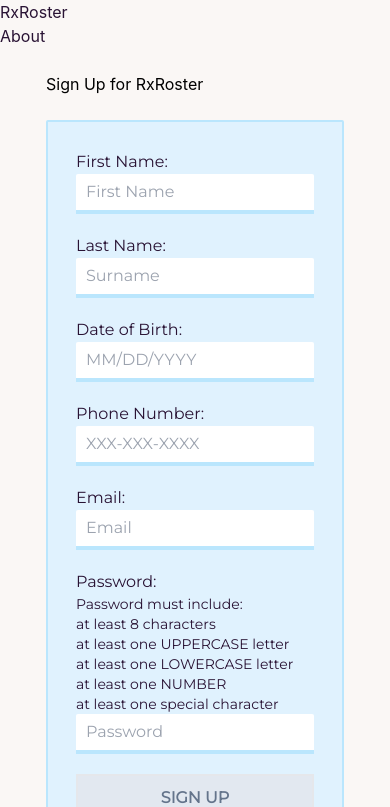
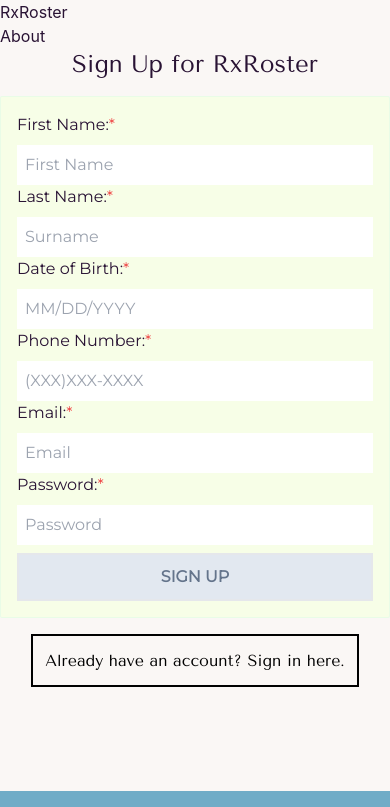
Before and after one commit to rose-codes/rx-roster-front-end, a Next.js app: page /register in a window 390 px wide. Shown: the top 807 px of the page. Built offline with nearby package versions, Linux system fonts and the light colour scheme; no server answers.

Commit message:
Added responsive styling to login and register

```diff
--- a/src/pages/index.js
+++ b/src/pages/index.js
@@ -6,16 +6,21 @@
 import AuthFormStyles from "../styles/authForms.module.css";
 import { useEffect } from "react";
 import { useRouter } from "next/router";
+import Footer from "../components/shared/Footer";
+import PhoneInput from "react-phone-number-input/react-hook-form-input";
 
 const LoginPage = () => {
   const { login } = useLogin();
   const router = useRouter();
-  const { dispatch, user } = useAuthContext();
+  const { user } = useAuthContext();
   const {
     register,
     handleSubmit,
     formState: { errors, isValid },
+    setError,
+    clearErrors,
     reset,
+    control,
   } = useForm({
     defaultValues: {
       email: "",
@@ -31,23 +36,22 @@
     if (user) {
       router.push("/dashboard");
     }
-  }, [dispatch, user]);
+  }, [user]);
 
   return (
-    <>
+    <div>
       <NavBar />
-      <div className={AuthFormStyles.page_container}>
-        <div className={AuthFormStyles.content_container}>
-          <div className={AuthFormStyles.form_content_container}>
-            <div className={AuthFormStyles.title_container}>
-              <h1 className={AuthFormStyles.form_heading}>
+      <div className="flex flex-col items-center justify-center">
+        <h1 className="text-2xl sm:text-3xl mb-4 sm:mb-8 font-display">
           Log In to RxRoster
         </h1>
-            </div>
-            <div className={AuthFormStyles.form_container}>
+        <div className="w-[min(100%,35rem)] bg-lime-50 p-4 border border-green-100/50 rounded-sm mb-4 sm:mb-8 font-body">
           <form onSubmit={handleSubmit(onSubmit)}>
             <div className={AuthFormStyles.input_group}>
-                  <label>Email</label>
+              <label className="mb-1 sm:mb-2 text-base sm:text-lg">
+                <span>Email</span>
+                <span className="text-red-500">*</span>
+              </label>
               <input
                 type="email"
                 {...register("email", {
@@ -68,7 +72,11 @@
               </small>
             </div>
             <div className={AuthFormStyles.input_group}>
-                  <label>Password</label>
+              <label className="mb-1 sm:mb-2 text-base sm:text-lg">
+                <span></span>
+                Password
+                <span className="text-red-500">*</span>
+              </label>
               <input
                 type="password"
                 {...register("password", {
@@ -84,6 +92,7 @@
                 {errors?.password && errors.password.message}
               </small>
             </div>
+
             <button
               type="submit"
               className={AuthFormStyles.submit_button}
@@ -93,9 +102,11 @@
             </button>
           </form>
         </div>
-            <div className={AuthFormStyles.extra_text}>
-              <div>Don't have an account? Click below to sign up!</div>
+
+        <div className="mb-2 sm:mb-3">
+          Don't have an account? Click below to sign up!
         </div>
+
         <div className={AuthFormStyles.auth_redirect}>
           <div className={AuthFormStyles.auth_redirect_content}>
             <Link href="/register" className={AuthFormStyles.auth_link}>
@@ -104,9 +115,8 @@
           </div>
         </div>
       </div>
+      <Footer />
     </div>
-      </div>
-    </>
   );
 };
 
--- a/src/pages/register/index.js
+++ b/src/pages/register/index.js
@@ -3,13 +3,19 @@
 import { useSignUp } from "../../hooks/useSignup";
 import AuthFormStyles from "../../styles/authForms.module.css";
 import NavBar from "../../components/shared/NavBar";
+import { useState } from "react";
+import PhoneInput from "react-phone-number-input/react-hook-form-input";
+import Footer from "../../components/shared/Footer";
 
 const RegisterPage = () => {
+  const [passFieldFocus, setPassFieldFocus] = useState(false);
   const {
     register,
     handleSubmit,
     formState: { errors, isValid },
+    getFieldState,
     reset,
+    control,
   } = useForm({
     defaultValues: {
       firstName: "",
@@ -52,16 +58,18 @@
   return (
     <>
       <NavBar />
-      <div className={AuthFormStyles.page_container}>
-        <div className={AuthFormStyles.content_container}>
-          <div className={AuthFormStyles.form_content_container}>
-            <div className={AuthFormStyles.title_container}>
-              <h1 className="py-3 my-3 text-black">Sign Up for RxRoster</h1>
-            </div>
-            <div className={AuthFormStyles.form_container}>
+      <div className="flex flex-col items-center justify-center mb-14 sm:mb-16 ">
+        <h1 className="text-2xl sm:text-3xl mb-4 sm:mb-8 font-display">
+          Sign Up for RxRoster
+        </h1>
+
+        <div className="w-[min(100%,40rem)] bg-lime-50 p-4 border border-green-100/50 rounded-sm mb-4 sm:mb-8 font-body">
           <form onSubmit={handleSubmit(onSubmit)}>
-                <div className={AuthFormStyles.input_group}>
-                  <label>First Name:</label>
+            <div className="flex flex-col gap-2 sm:gap-4 sm:mb-2">
+              <label className="text-base sm:text-lg">
+                <span>First Name:</span>
+                <span className="text-red-500">*</span>
+              </label>
               <input
                 type="text"
                 {...register("firstName", {
@@ -71,12 +79,17 @@
                   },
                 })}
                 placeholder="First Name"
-                    className={AuthFormStyles.input_field}
+                className="p-2"
               ></input>
             </div>
-                <div className={AuthFormStyles.input_group}>
-                  <label>Last Name:</label>
+
+            <div className="flex flex-col gap-2 sm:gap-4 sm:mb-2">
+              <label>
+                <span>Last Name:</span>
+                <span className="text-red-500">*</span>
+              </label>
               <input
+                className="p-2"
                 type="text"
                 {...register("surname", {
                   required: {
@@ -85,12 +98,15 @@
                   },
                 })}
                 placeholder="Surname"
-                    className={AuthFormStyles.input_field}
               ></input>
             </div>
-                <div className={AuthFormStyles.input_group}>
-                  <label>Date of Birth:</label>
+            <div className="flex flex-col gap-2 sm:gap-4 sm:mb-2">
+              <label>
+                <span>Date of Birth:</span>
+                <span className="text-red-500">*</span>
+              </label>
               <input
+                className="p-2"
                 type="text"
                 {...register("dateOfBirth", {
                   // required: {
@@ -104,21 +120,30 @@
                 })}
                 // @todo: verify date format
                 placeholder="MM/DD/YYYY"
-                    className={AuthFormStyles.input_field}
               ></input>
             </div>
-                <div className={AuthFormStyles.input_group}>
-                  <label>Phone Number:</label>
+            <div className="flex flex-col gap-2 sm:gap-4 sm:mb-2">
+              <label>
+                <span>Phone Number:</span>
+                <span className="text-red-500">*</span>
+              </label>
+              <PhoneInput
+                className="p-2"
+                country="US"
+                name="phoneInput"
+                control={control}
+                rules={{ required: true }}
+                placeholder="(XXX)XXX-XXXX"
+              />
+            </div>
+
+            <div className="flex flex-col gap-2 sm:gap-4 sm:mb-2">
+              <label>
+                <span>Email:</span>
+                <span className="text-red-500">*</span>
+              </label>
               <input
-                    type="text"
-                    {...register("phoneNumber")}
-                    placeholder="XXX-XXX-XXXX"
-                    className={AuthFormStyles.input_field}
-                  ></input>
-                </div>
-                <div className={AuthFormStyles.input_group}>
-                  <label>Email:</label>
-                  <input
+                className="p-2"
                 type="email"
                 {...register("email", {
                   required: {
@@ -131,23 +156,16 @@
                   },
                 })}
                 placeholder="Email"
-                    className={AuthFormStyles.input_field}
               ></input>
             </div>
             {/* @todo: Add Street Address fields */}
-                <div className={AuthFormStyles.input_group}>
-                  <label>Password:</label>
-                  <small className="text-sm">
-                    <div>Password must include:</div>
-                    <ul>
-                      <li>at least 8 characters</li>
-                      <li>at least one UPPERCASE letter</li>
-                      <li>at least one LOWERCASE letter</li>
-                      <li>at least one NUMBER</li>
-                      <li>at least one special character</li>
-                    </ul>
-                  </small>
+            <div className="flex flex-col gap-2 sm:gap-4 sm:mb-2">
+              <label>
+                <span>Password:</span>
+                <span className="text-red-500">*</span>
+              </label>
               <input
+                className="p-2 mb-2 sm:mb-4"
                 type="password"
                 {...register("password", {
                   required: {
@@ -161,8 +179,21 @@
                   },
                 })}
                 placeholder="Password"
-                    className={AuthFormStyles.input_field}
+                onFocus={() => setPassFieldFocus(true)}
+                onBlur={() => setPassFieldFocus(false)}
               ></input>
+              {passFieldFocus && (
+                <small className="text-sm mb-2 sm:mb-4">
+                  <div>Password must include:</div>
+                  <ul>
+                    <li>at least 8 characters</li>
+                    <li>at least one UPPERCASE letter</li>
+                    <li>at least one LOWERCASE letter</li>
+                    <li>at least one NUMBER</li>
+                    <li>at least one special character</li>
+                  </ul>
+                </small>
+              )}
             </div>
 
             <button
@@ -177,14 +208,13 @@
 
         <div className={AuthFormStyles.auth_redirect}>
           <div className={AuthFormStyles.auth_redirect_content}>
-                <Link href="/" className={AuthFormStyles.auth_link}>
-                  Already have an account?
+            <Link href="/login" className={AuthFormStyles.auth_link}>
+              Already have an account? Sign in here.
             </Link>
           </div>
         </div>
       </div>
-        </div>
-      </div>
+      <Footer />
     </>
   );
 };
--- a/src/styles/authForms.module.css
+++ b/src/styles/authForms.module.css
@@ -3,22 +3,22 @@
     @apply py-3 my-3;
 }
 
-.page_container {
+/* .page_container {
     @apply max-w-screen-xl flex basis-0 flex-col grow shrink flex-nowrap px-3.5 pb-3.5 mx-auto;
-}
+} */
 
-.content_container {
+/* .content_container {
     @apply flex basis-auto flex-col grow shrink flex-wrap content-center;
-}
+} */
 
-.form_content_container {
+/* .form_content_container {
     @apply justify-center max-w-lg;
-}
+} */
 
-.form_container {
+/* .form_container {
     @apply p-7 bg-sky-100 border-solid border-sky-200 border-2 rounded-sm mb-5;
     font-family: 'Montserrat', sans-serif;
-}
+} */
 
 .input_group {
     @apply mb-5 flex flex-col;
@@ -52,7 +52,7 @@
 }
 
 .auth_redirect {
-    @apply border-2 border-black p-3 flex justify-center;
+    @apply border-2 border-black p-3 flex justify-center mb-12 sm:mb-16;
 }
 
 .auth_redirect_content {
```
Lines whose indentation alone changed are shown as unchanged.
